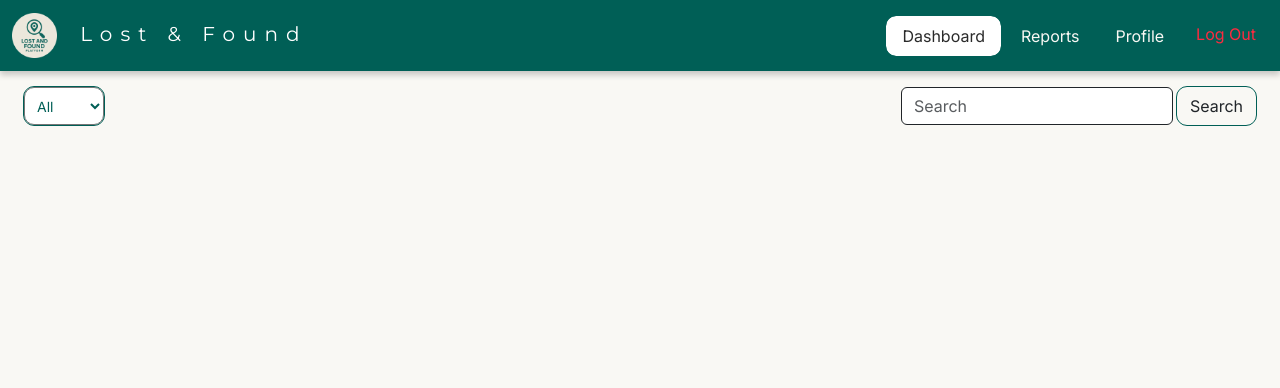
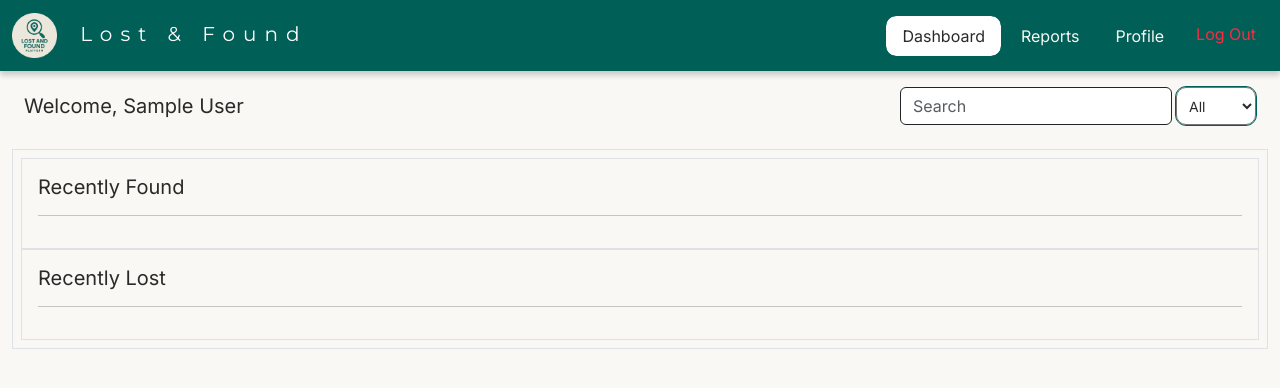
Before and after one commit to luwijey/LFP, a PHP site: page /main/lfp.php in a window 1280 px wide. Shown: the top 388 px of the page. Run offline with PHP 8.4, Linux system fonts and the light colour scheme; the visitor is signed in with stand-in values (Sample User, id 1); some libraries are stand-ins or nearby versions.

Commit message:
initial commit

```diff
--- a/actions/login_action.php
+++ b/actions/login_action.php
@@ -6,16 +6,18 @@ if($_SERVER['REQUEST_METHOD'] == 'POST' && isset($_POST['email'])) {
     $gmail = $_POST['email'];
     $pass = $_POST['password'];
 
-    $stmt = $conn -> prepare("SELECT `gmail`, `password` FROM `user` WHERE `gmail` = ? LIMIT 1");
+    $stmt = $conn -> prepare("SELECT `gmail`, `password`, `name` FROM `user` WHERE `gmail` = ? LIMIT 1");
     $stmt -> bind_param("s", $gmail);
     $stmt -> execute();
     $user = $stmt -> get_result();
 
     if ($user -> num_rows === 1){
         $row = $user -> fetch_assoc();
+        $name = $row['name'];
 
         if(password_verify($pass, $row['password'])){
             $_SESSION['email'] = $gmail;
+            $_SESSION['name'] = $name;
             echo "Login Successful !";
             header("Location: ../main/lfp.php");
             exit;
--- a/actions/sessionChecker_action.php
+++ b/actions/sessionChecker_action.php
@@ -5,5 +5,5 @@ if (!isset($_SESSION['email'])) {
     header("Location: ../main/login.php");
     exit();
 }
-
+$name = $_SESSION['name'];
 ?>
--- a/css/lfp.css
+++ b/css/lfp.css
@@ -9,6 +9,7 @@ body {
     margin: 0 !important;
     padding: 0 !important;
     font-family: 'Inter';
+    color: var(--font-color);
     background-color: #f9f8f4;
 }
 
@@ -83,5 +84,9 @@ select {
 
 select, option {
     font-size: 14px !important;
-    color: var(--main-color);
+    color: var(--font-color);
 }
+
+.userName {
+    font-size:20px;
+}
--- a/main/lfp.php
+++ b/main/lfp.php
@@ -37,18 +37,29 @@ include '../components/header.php';
             </ul>
         </nav>
     </div>
-    <main class="container-fluid ">
+    <main class="container-fluid">
         <!--search container-->
-        <div class="container-fluid w-100 d-flex justify-content-between">
-            <select class="sort p-2" name="sort" id="sort">
-                <option value="all">All</option>
-                <option value="lost">Lost</option>
-                <option value="found">Found</option>
-            </select>
+        <div class="container-fluid mb-4 d-flex justify-content-between align-items-center">
+            <span class="userName" role="UsernameDisplay">Welcome, <?php echo htmlspecialchars($name);?></span>
             <form class="d-flex gap-1" action="" method="get">
                 <input class="search-bar form-control border-1 border-dark" type="search" name="search" id="search" placeholder="Search" aria-label="Search">
-                <button class="btn" type="submit">Search</button>
+                <select class="sort p-2" name="sort" id="sort">
+                    <option value="all">All</option>
+                    <option value="lost">Lost</option>
+                    <option value="found">Found</option>
+                </select>
             </form>
+        </div>
+         <!--Lost container-->
+        <div class="content border p-2 d-flex align-content-around flex-wrap flex-column">
+            <div class="container-fluid p-3 border">
+                <h5>Recently Found</h5>
+                <hr>
+            </div>
+            <div class="container-fluid p-3 border">
+                <h5>Recently Lost</h5>
+                <hr>
+            </div>
         </div>
     </main>
 </body>
```
